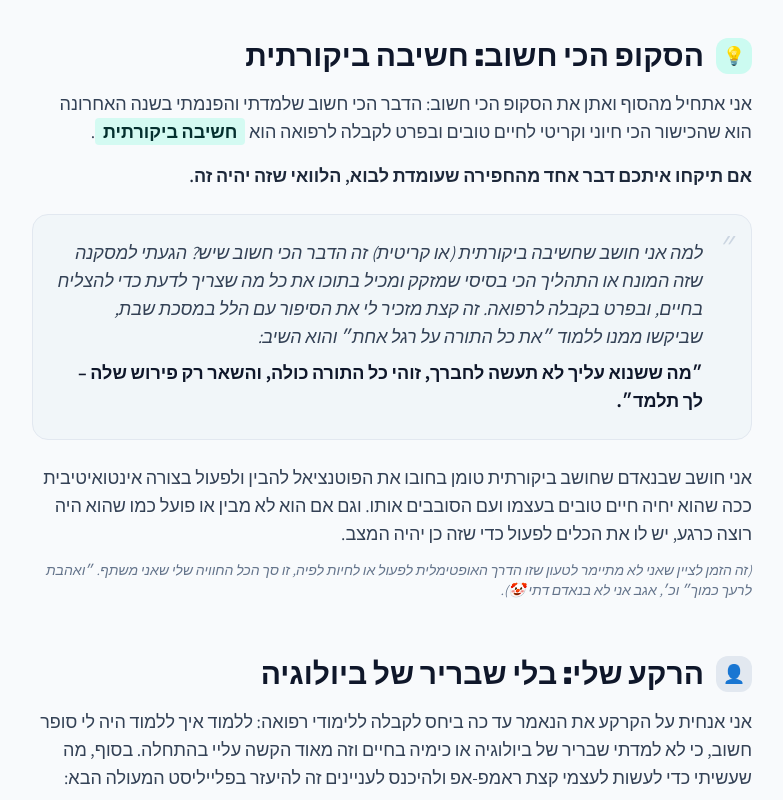
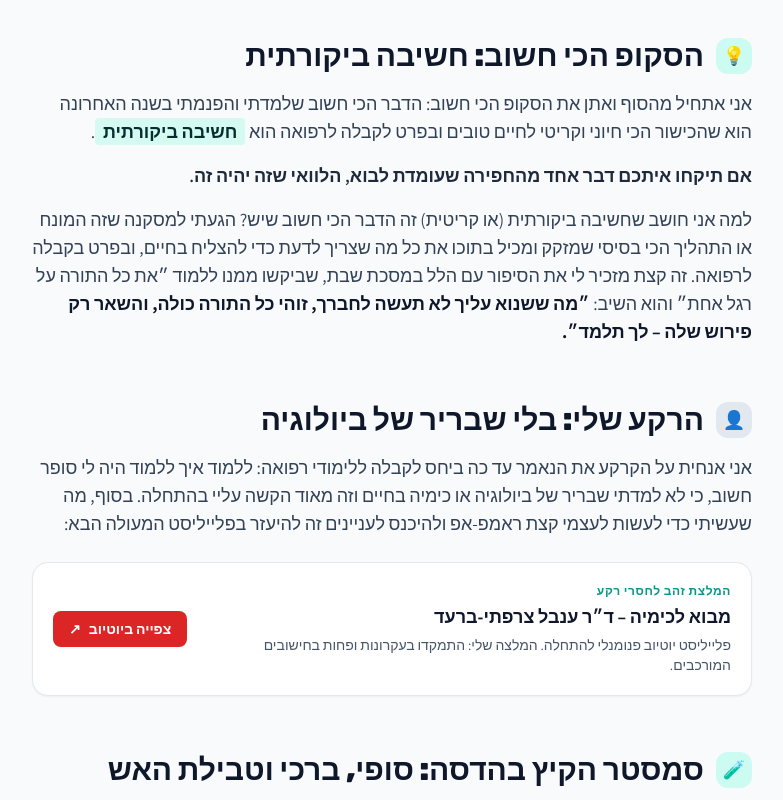
Before and after one commit to yomanrefua/yomanrefua.github.io, a plain HTML site: page index.html in a window 1280 px wide. Shown: the part 677-1477 px from the top of the page, without its empty margins (248-1031 px from the left). Drawn offline with nearby package versions, Linux system fonts and the light colour scheme.

Commit message:
Unwrap Hillel quote and remove trailing paragraphs in Critical Thinking section

```diff
--- a/index.html
+++ b/index.html
@@ -181,24 +181,9 @@
           אם תיקחו איתכם דבר אחד מהחפירה שעומדת לבוא, הלוואי שזה יהיה זה.
         </p>
 
-        <!-- Hillel Quote Box -->
-        <blockquote class="my-6 p-5 sm:p-6 bg-slate-100/80 rounded-2xl border border-slate-200 text-slate-700 italic relative">
-          <span class="text-4xl text-slate-300 absolute top-2 right-4 font-serif">״</span>
-          <p class="relative z-10 pr-6">
-            למה אני חושב שחשיבה ביקורתית (או קריטית) זה הדבר הכי חשוב שיש? הגעתי למסקנה שזה המונח או התהליך הכי בסיסי שמזקק ומכיל בתוכו את כל מה שצריך לדעת כדי להצליח בחיים, ובפרט בקבלה לרפואה.
-            זה קצת מזכיר לי את הסיפור עם הלל במסכת שבת, שביקשו ממנו ללמוד ״את כל התורה על רגל אחת״ והוא השיב:
-            <br>
-            <span class="font-bold not-italic text-slate-900 block mt-2">
-              ״מה ששנוא עליך לא תעשה לחברך, זוהי כל התורה כולה, והשאר רק פירוש שלה – לך תלמד״.
-            </span>
-          </p>
-        </blockquote>
-
-        <p>
-          אני חושב שבנאדם שחושב ביקורתית טומן בחובו את הפוטנציאל להבין ולפעול בצורה אינטואיטיבית ככה שהוא יחיה חיים טובים בעצמו ועם הסובבים אותו. וגם אם הוא לא מבין או פועל כמו שהוא היה רוצה כרגע, יש לו את הכלים לפעול כדי שזה כן יהיה המצב.
-        </p>
-        <p class="mt-3 text-sm text-slate-500 italic">
-          (זה הזמן לציין שאני לא מתיימר לטעון שזו הדרך האופטימלית לפעול או לחיות לפיה, זו סך הכל החוויה שלי שאני משתף. ״ואהבת לרעך כמוך״ וכ׳, אגב אני לא בנאדם דתי 🤡).
+        <p class="mt-4">
+          למה אני חושב שחשיבה ביקורתית (או קריטית) זה הדבר הכי חשוב שיש? הגעתי למסקנה שזה המונח או התהליך הכי בסיסי שמזקק ומכיל בתוכו את כל מה שצריך לדעת כדי להצליח בחיים, ובפרט בקבלה לרפואה. זה קצת מזכיר לי את הסיפור עם הלל במסכת שבת, שביקשו ממנו ללמוד ״את כל התורה על רגל אחת״ והוא השיב:
+          <strong class="font-bold text-slate-900">״מה ששנוא עליך לא תעשה לחברך, זוהי כל התורה כולה, והשאר רק פירוש שלה – לך תלמד״.</strong>
         </p>
       </section>
 
```
